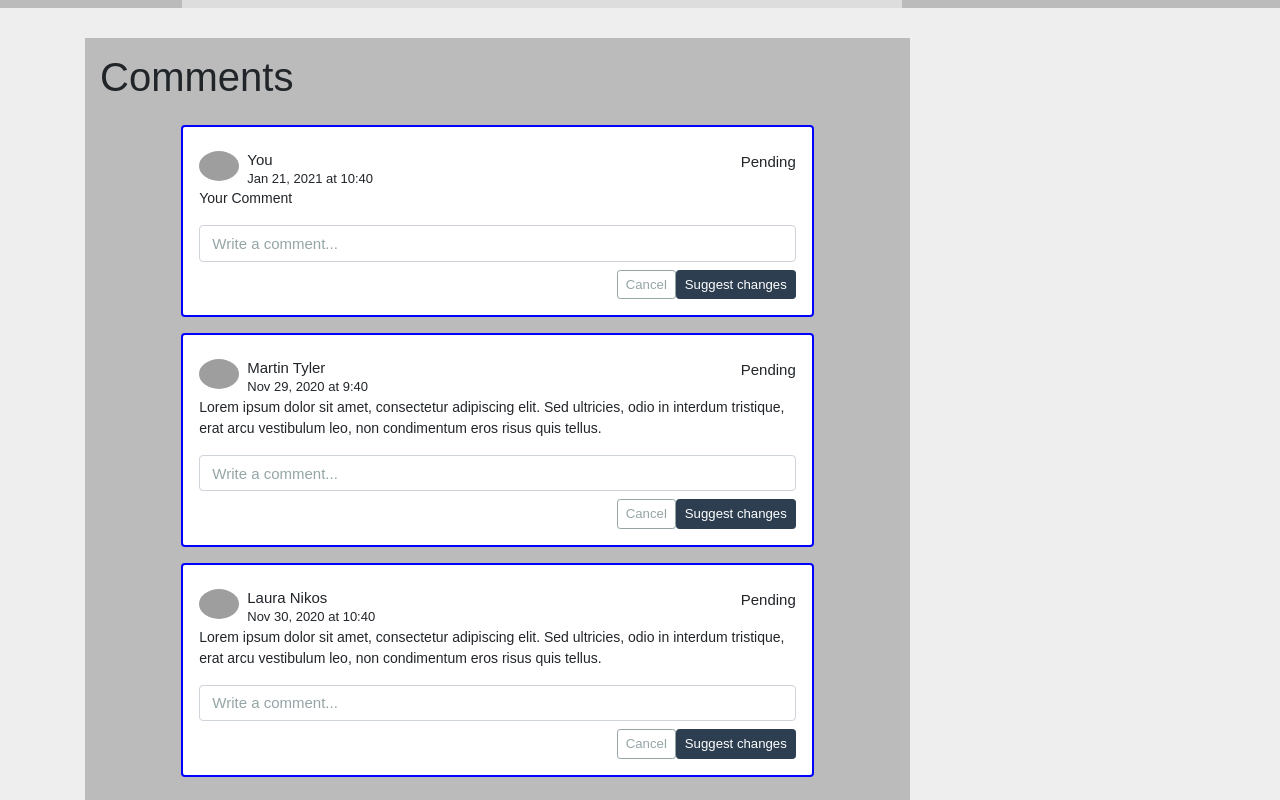
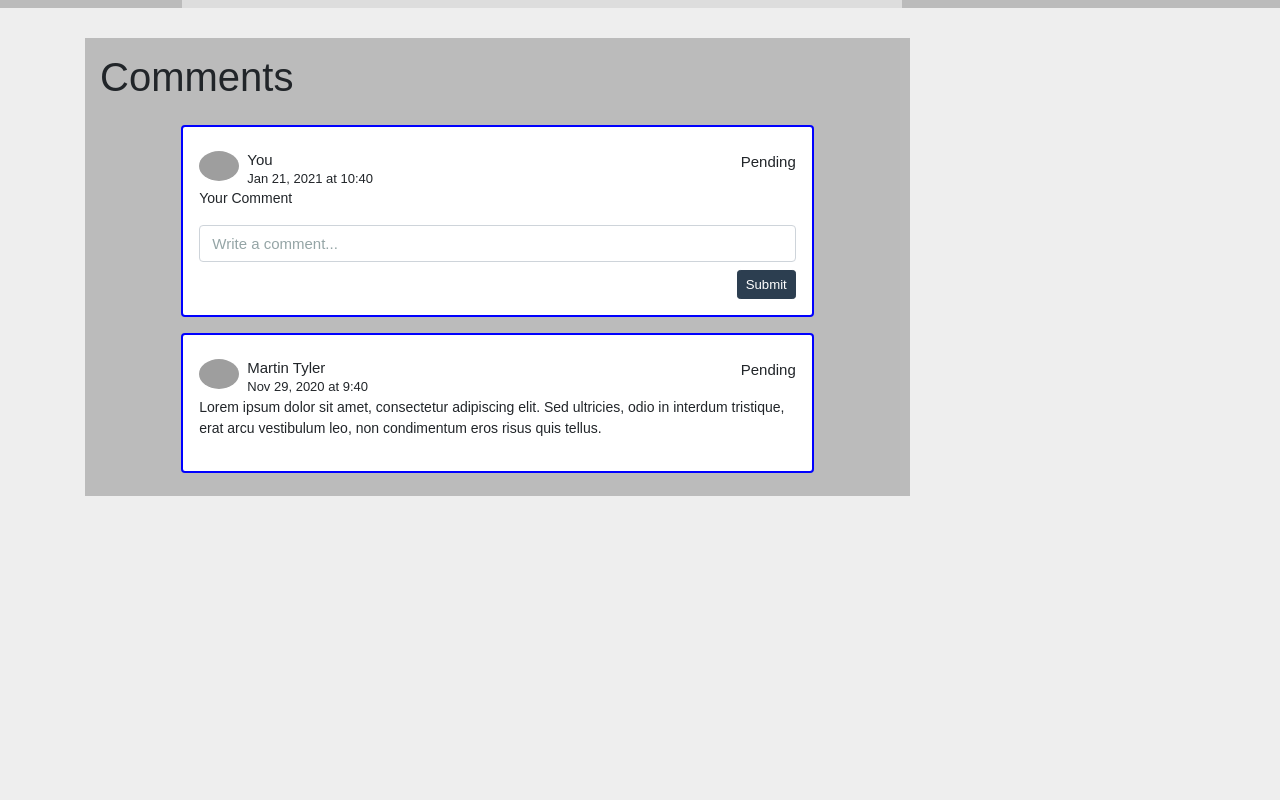
Before and after one commit to tongjac/ghostwiki, a website: page app/public/index.html in a window 1280 px wide. Shown: the part 675-1475 px from the top of the page. After the commit the page ends 1171 px from the top, so only its background shows below. Drawn offline with nearby package versions, Linux system fonts and the light colour scheme; grey boxes are pictures that could not be loaded.

Commit message:
added comment form. The JS for adding a comment to the database and index page is in progress

```diff
--- a/app/models/comments.js
+++ b/app/models/comments.js
@@ -1,4 +1,4 @@
-//allows use of comments in other files.
+//allows use of the comments model in other files.
 module.exports = (sequelize, DataTypes) => {
     const comments = sequelize.define('comments',
     {
--- a/app/models/user.js
+++ b/app/models/user.js
@@ -1,4 +1,4 @@
-//allows use of comments in other files.
+//allows use of the user model in other files.
 module.exports = (sequelize, DataTypes) => {
     const user = sequelize.define('user',
     {
--- a/app/public/index.html
+++ b/app/public/index.html
@@ -135,7 +135,6 @@
       <div class="container">
         <div class="row">
           <div class="col-md-9">
-
             <!-- Comment Bottom Bar -->
             <div class="bottombar" style="background-color: #bbb">
               <h2>Comments</h2>
@@ -143,7 +142,7 @@
                 <div class="row d-flex justify-content-center">
                   <div class="col-md-10">
                     <div class="comment-section">
-                        <!-- first comment box -->
+                      <!-- first Comment form box -->
                       <div class="card p-3 border-blue mt-3">
                         <span class="dots"></span>
                         <div class="d-flex justify-content-between mt-2">
@@ -162,23 +161,26 @@
                           </div>
                           <div><span>Pending</span></div>
                         </div>
-                            <p class="content">
-                                Your Comment
-                            </p>
-                            <div class="form">
+                        <p class="content">Your Comment</p>
+                        <!-- comment form -->
+                        <form class="form" id= "cmtsForm">
                           <input
                             class="form-control"
                             placeholder="Write a comment..."
+                            id= "newCmt"
                           />
                           <div class="mt-2 d-flex justify-content-end">
-                                <button class="btn btn-outline-secondary btn-sm">
-                                    Cancel
-                                </button>
                             <button class="btn btn-primary btn-sm ms-1">
-                                    Suggest changes
+                              Submit
                             </button>
                           </div>
-                            </div>
+                        </form>
+                        <!-- end of comment form -->
+                        <!-- comment container -->
+                        <span id= "cmtsContainer">
+
+                        </span>
+                        <!-- end of commen container -->
                       </div>
                       <!--second comment box -->
                       <div class="card p-3 border-blue mt-3">
@@ -204,61 +206,6 @@
                             ultricies, odio in interdum tristique, erat arcu vestibulum
                             leo, non condimentum eros risus quis tellus.
                         </p>
-                                <div class="form">
-                                    <input
-                                    class="form-control"
-                                    placeholder="Write a comment..."
-                                    />
-                                    <div class="mt-2 d-flex justify-content-end">
-                                    <button class="btn btn-outline-secondary btn-sm">
-                                        Cancel
-                                    </button>
-                                    <button class="btn btn-primary btn-sm ms-1">
-                                        Suggest changes
-                                    </button>
-                                    </div>
-                                </div>
-                                </div>
-
-                        <!-- third comment box -->
-                        <div class="card p-3 border-blue mt-3">
-                        <span class="dots"></span>
-                        <div class="d-flex justify-content-between mt-2">
-                            <div class="d-flex flex-row">
-                            <div class="user-image">
-                                <img
-                                src="https://i.imgur.com/rvQ3LAt.jpg"
-                                width="40"
-                                class="rounded-circle"
-                                />
-                            </div>
-                            <div class="d-flex flex-column">
-                                <h6 class="mb-0">Laura Nikos</h6>
-                                <span class="date">Nov 30, 2020 at 10:40</span>
-                            </div>
-                            </div>
-                            <div><span>Pending</span></div>
-                        </div>
-                        <p class="content">
-                            Lorem ipsum dolor sit amet, consectetur adipiscing elit. Sed
-                            ultricies, odio in interdum tristique, erat arcu vestibulum
-                            leo, non condimentum eros risus quis tellus.
-                        </p>
-                        <div class="form">
-                            <input
-                            class="form-control"
-                            placeholder="Write a comment..."
-                            />
-                            <div class="mt-2 d-flex justify-content-end">
-                            <button class="btn btn-outline-secondary btn-sm">
-                                Cancel
-                            </button>
-                            <button class="btn btn-primary btn-sm ms-1">
-                                Suggest changes
-                            </button>
-                            </div>
-                        </div>
-                        </div>
                     </div>
                   </div>
                 </div>
@@ -270,8 +217,6 @@
     </div>
 
     <!-- JavaScript (May not be required) -->
-    <script>
-
-    </script>
+    <script src="coms.js"></script>
   </body>
 </html>
--- a/server.js
+++ b/server.js
@@ -11,7 +11,7 @@ app.use(express.urlencoded({ extended: true }));
 app.use(express.json());
 
 // Static directory
-app.use(express.static('public'));
+app.use(express.static('./app/public'));
 
 //routes
 require("./app/routes/api-routes")
```
Also changed, not shown: app/public/js/coms.js (+94 -0 lines), app/routes/api-routes.js (+25 -14 lines). Lines whose indentation alone changed are shown as unchanged.
